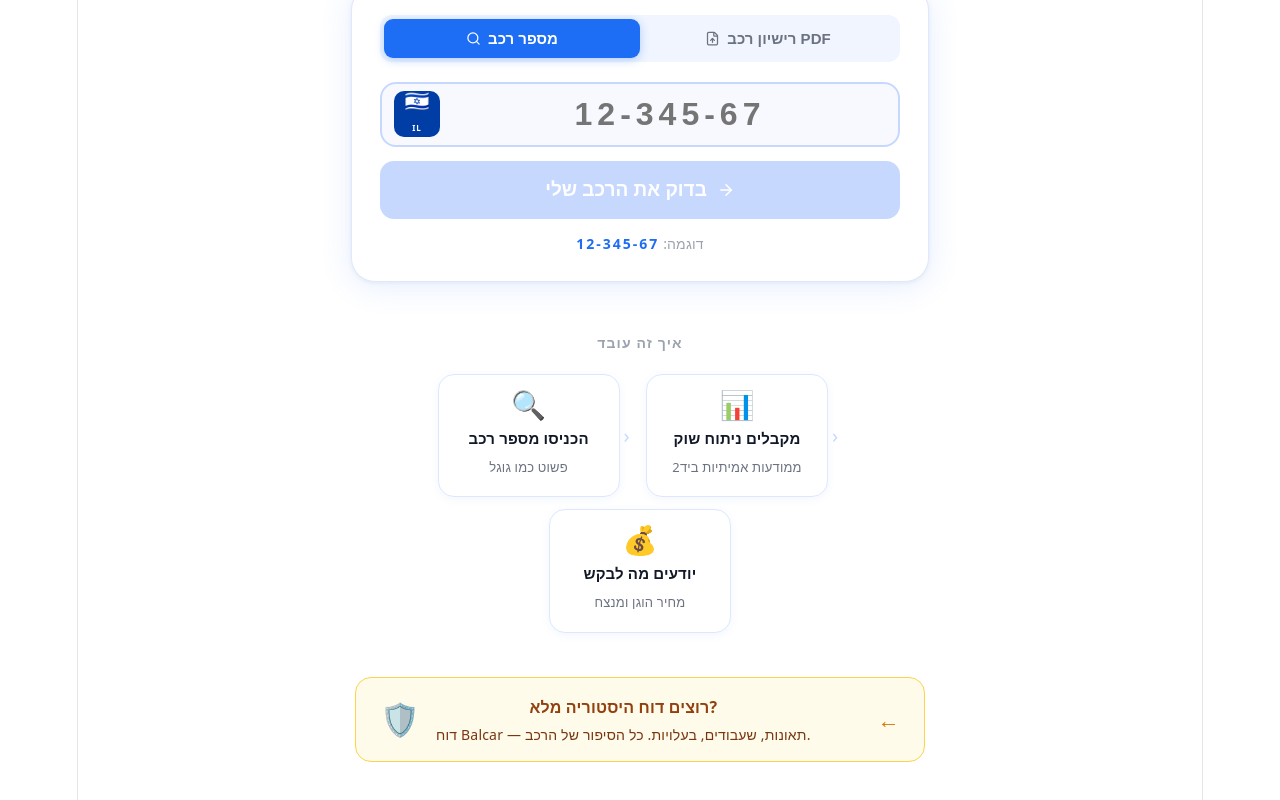
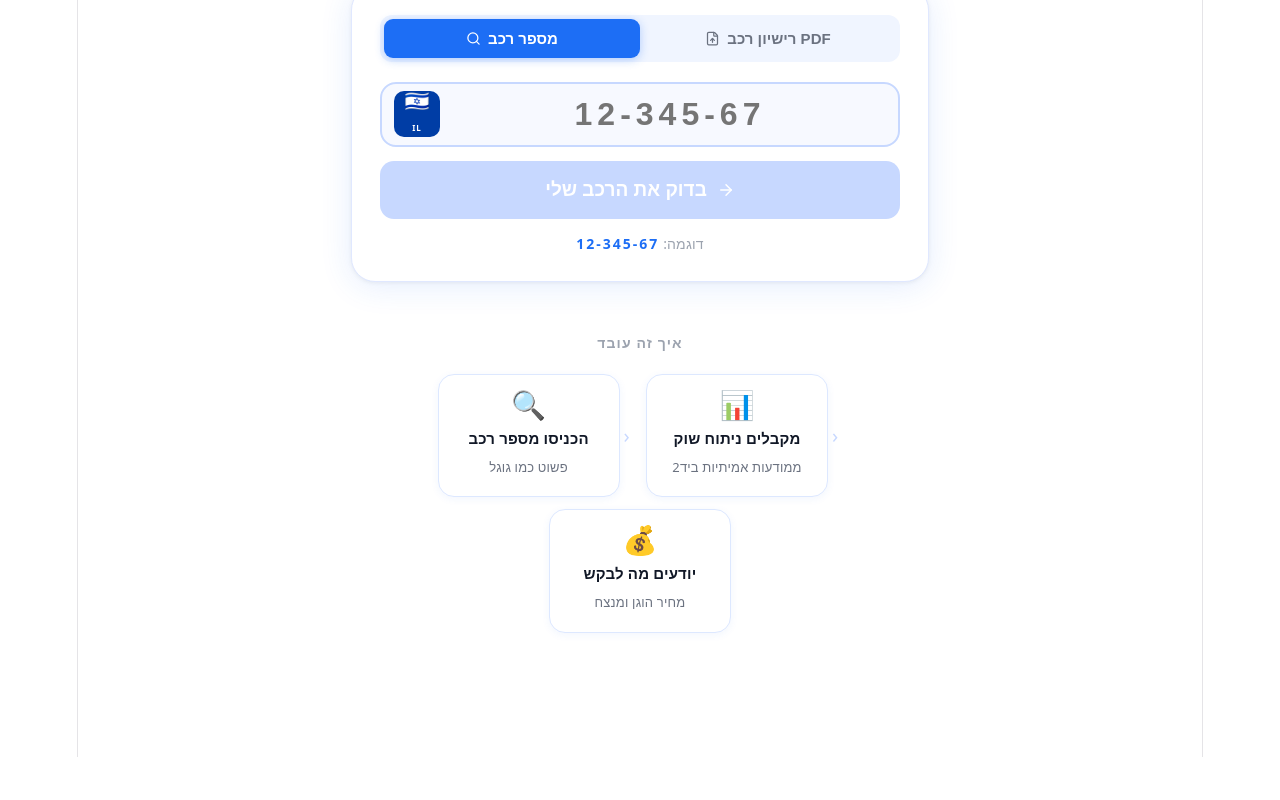
Before and after one commit to ronikurtberg/tivdok, a React (Vite) app in the folder frontend/: page / in a window 1280 px wide. Shown: the part 426-1226 px from the top of the page. After the commit the page ends 1183 px from the top, so only its background shows below. Built offline with nearby package versions, Linux system fonts and the light colour scheme; the HTML template or start-up script is replaced by a standard one.

Commit message:
Remove Balcar affiliate sections from all steps (Landing, History, Price)

```diff
--- a/frontend/src/steps/StepHistory.jsx
+++ b/frontend/src/steps/StepHistory.jsx
@@ -1,9 +1,7 @@
 import { useState, useEffect } from 'react'
 import { motion, AnimatePresence } from 'framer-motion'
-import { CheckCircle2, AlertTriangle, ArrowRight, ExternalLink, ChevronDown, ChevronUp } from 'lucide-react'
+import { CheckCircle2, AlertTriangle, ArrowRight, ChevronDown, ChevronUp } from 'lucide-react'
 import axios from 'axios'
-
-const BALCAR_URL = 'https://balcar.co.il/?Aff1=GABrand&gad_source=1&gad_campaignid=14123148844&gbraid=0AAAAABUgJY45yoFHpRyxjeh2Xw20kFOxX'
 
 function TimelineItem({ date, result, mileage, note, index }) {
   const passed = result && (result.includes('עבר') || result.includes('תקין') || result === '1' || result?.toLowerCase() === 'passed')
@@ -186,24 +184,6 @@ export default function StepHistory({ plate, onDone, onSkip }) {
               </div>
             )}
 
-            {/* Balcar upsell */}
-            <a href={BALCAR_URL} target="_blank" rel="noreferrer" style={{
-              display: 'flex', alignItems: 'center', gap: 14,
-              background: '#fffbeb', border: '1.5px solid #fcd34d',
-              borderRadius: 16, padding: '16px', textDecoration: 'none',
-            }}>
-              <span style={{ fontSize: 32, flexShrink: 0 }}>🛡️</span>
-              <div style={{ flex: 1 }}>
-                <div style={{ fontSize: 16, fontWeight: 800, color: '#92400e', marginBottom: 3 }}>
-                  קבלו דוח Balcar מלא
-                </div>
-                <div style={{ fontSize: 14, color: '#78350f', lineHeight: 1.5 }}>
-                  תאונות, עיקולים, שרשרת בעלות — שקיפות = קונים יותר רציניים ומחיר גבוה יותר.
-                </div>
-              </div>
-              <ExternalLink size={18} color="#92400e" style={{ flexShrink: 0 }} />
-            </a>
-
           </motion.div>
         )}
 
--- a/frontend/src/steps/StepLanding.jsx
+++ b/frontend/src/steps/StepLanding.jsx
@@ -2,8 +2,6 @@ import { useState, useRef } from 'react'
 import { motion } from 'framer-motion'
 import { Search, ArrowRight, X, FileUp, FileCheck2 } from 'lucide-react'
 import axios from 'axios'
-
-const BALCAR_URL = 'https://balcar.co.il/?Aff1=GABrand&gad_source=1&gad_campaignid=14123148844&gbraid=0AAAAABUgJY45yoFHpRyxjeh2Xw20kFOxX'
 
 const HOW_IT_WORKS = [
   { icon: '🔍', title: 'הכניסו מספר רכב', sub: 'פשוט כמו גוגל' },
@@ -359,40 +357,6 @@ export default function StepLanding({ onFound }) {
         </div>
       </motion.div>
 
-      {/* ── Balcar strip ── */}
-      <motion.a
-        href={BALCAR_URL}
-        target="_blank"
-        rel="noreferrer"
-        initial={{ opacity: 0 }}
-        animate={{ opacity: 1 }}
-        transition={{ delay: 0.6 }}
-        whileHover={{ scale: 1.01 }}
-        style={{
-          display: 'flex',
-          alignItems: 'center',
-          gap: 16,
-          background: '#fffbeb',
-          border: '1.5px solid #fcd34d',
-          borderRadius: 16,
-          padding: '16px 24px',
-          textDecoration: 'none',
-          maxWidth: 520,
-          width: '100%',
-        }}
-      >
-        <div style={{ fontSize: 32, flexShrink: 0 }}>🛡️</div>
-        <div>
-          <div style={{ fontSize: 16, fontWeight: 700, color: '#92400e', marginBottom: 4 }}>
-            רוצים דוח היסטוריה מלא?
-          </div>
-          <div style={{ fontSize: 14, color: '#78350f', lineHeight: 1.5 }}>
-            דוח Balcar — תאונות, שעבודים, בעלויות. כל הסיפור של הרכב.
-          </div>
-        </div>
-        <div style={{ marginLeft: 'auto', fontSize: 22, color: '#d97706', flexShrink: 0 }}>←</div>
-      </motion.a>
-
     </div>
   )
 }
--- a/frontend/src/steps/StepPrice.jsx
+++ b/frontend/src/steps/StepPrice.jsx
@@ -1,9 +1,7 @@
 import { useState } from 'react'
 import { motion, AnimatePresence } from 'framer-motion'
-import { ArrowRight, ChevronDown, ChevronUp, Save, RotateCcw, ExternalLink } from 'lucide-react'
+import { ArrowRight, ChevronDown, ChevronUp, Save, RotateCcw } from 'lucide-react'
 import axios from 'axios'
-
-const BALCAR_URL = 'https://balcar.co.il/?Aff1=GABrand&gad_source=1&gad_campaignid=14123148844&gbraid=0AAAAABUgJY45yoFHpRyxjeh2Xw20kFOxX'
 
 function PriceOption({ tier, price, label, reason, tag, tagColor, recommended }) {
   return (
@@ -322,29 +320,6 @@ export default function StepPrice({ car, market, history, onNext, onRestart }) {
           </div>
         )}
 
-        {/* Balcar upsell */}
-        <a
-          href={BALCAR_URL}
-          target="_blank"
-          rel="noreferrer"
-          style={{
-            display: 'flex', alignItems: 'center', gap: 14,
-            background: '#fffbeb', border: '1.5px solid #fcd34d',
-            borderRadius: 16, padding: '16px', textDecoration: 'none',
-          }}
-        >
-          <span style={{ fontSize: 32, flexShrink: 0 }}>🛡️</span>
-          <div style={{ flex: 1 }}>
-            <div style={{ fontSize: 16, fontWeight: 800, color: '#92400e', marginBottom: 3 }}>
-              הגדילו את המחיר עם דוח Balcar
-            </div>
-            <div style={{ fontSize: 14, color: '#78350f', lineHeight: 1.5 }}>
-              קונים סומכים יותר על רכב עם דוח מאומת. תאונות, בעלות, עיקולים — שקיפות = מחיר גבוה יותר.
-            </div>
-          </div>
-          <ExternalLink size={18} color="#92400e" style={{ flexShrink: 0 }} />
-        </a>
-
         {/* Selling plan (collapsible) */}
         {plan && (
           <div>
```
